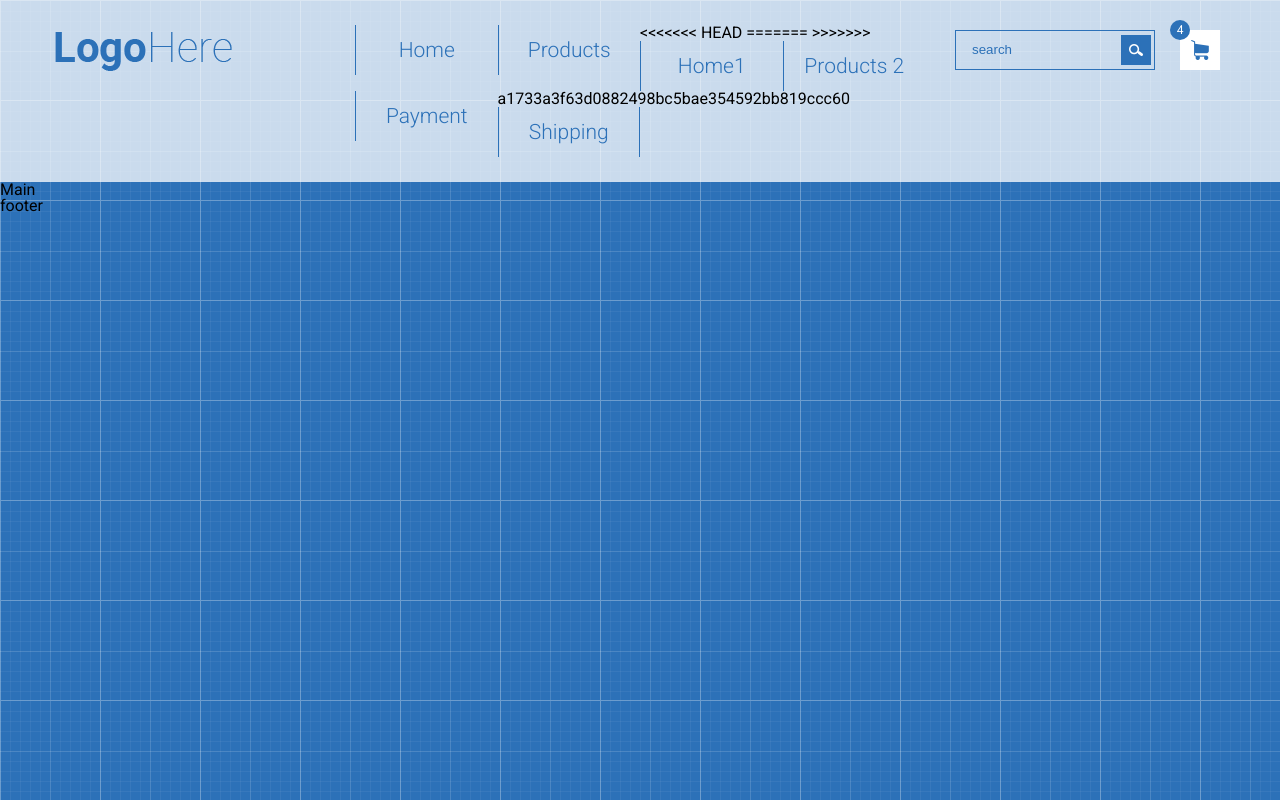
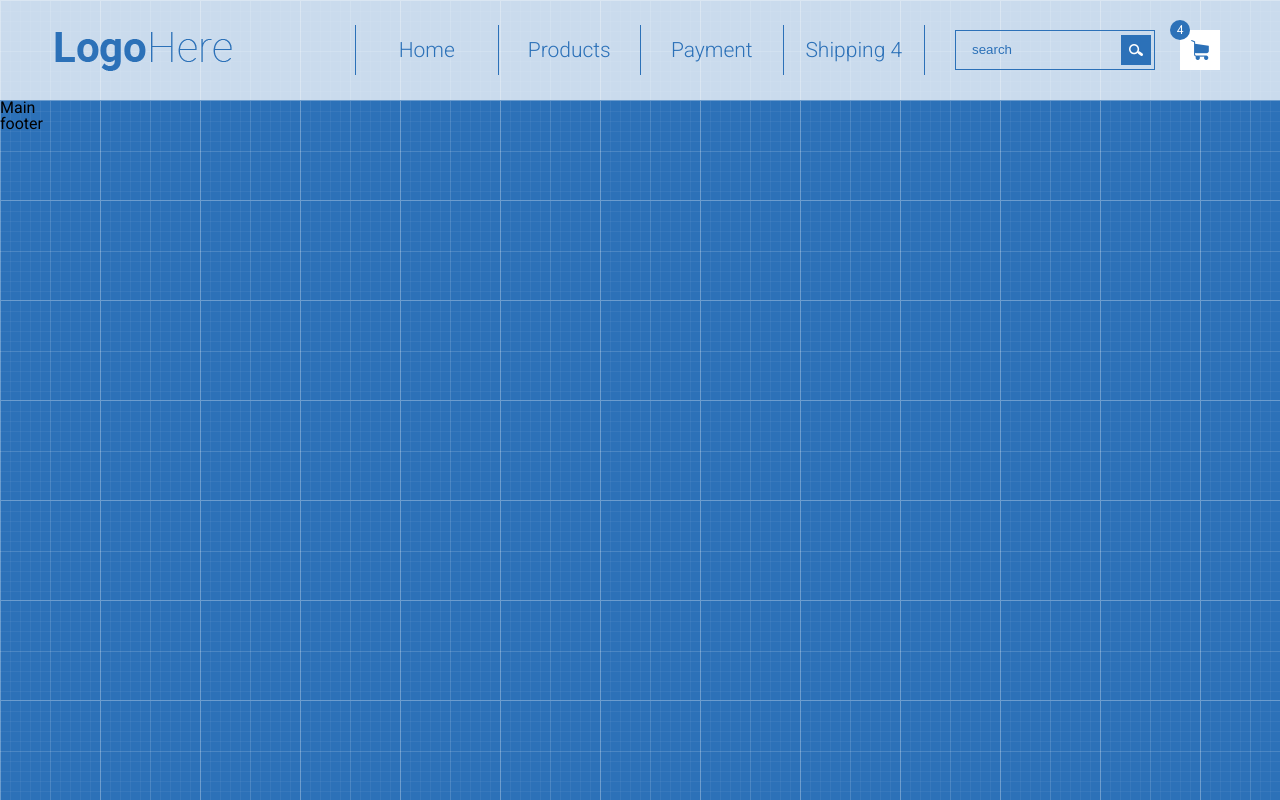
Before and after one commit to SerhiiShestopal/shop-project, a plain HTML site: page index.html in a window 1280 px wide. Drawn offline with Linux system fonts and the light colour scheme.

Commit message:
change shipping

```diff
--- a/index.html
+++ b/index.html
@@ -25,7 +25,6 @@
                 <div class="col-md-6">
                     <nav>
                         <ul class="menu">
-<<<<<<< HEAD
                             <li><a href="">Home</a></li>
                             <li class="products"><a href="">Products</a>
                                 <ul class="submenu">
@@ -38,12 +37,8 @@
                                     <li><a href="">Quis nostrud</a></li>
                                 </ul>
                             </li>
-=======
-                            <li><a href="">Home1</a></li>
-                            <li><a href="">Products 2</a></li>
->>>>>>> a1733a3f63d0882498bc5bae354592bb819ccc60
                             <li><a href="">Payment</a></li>
-                            <li><a href="">Shipping</a></li>
+                            <li><a href="">Shipping 4</a></li>
                         </ul>
                     </nav>
                 </div>
```
